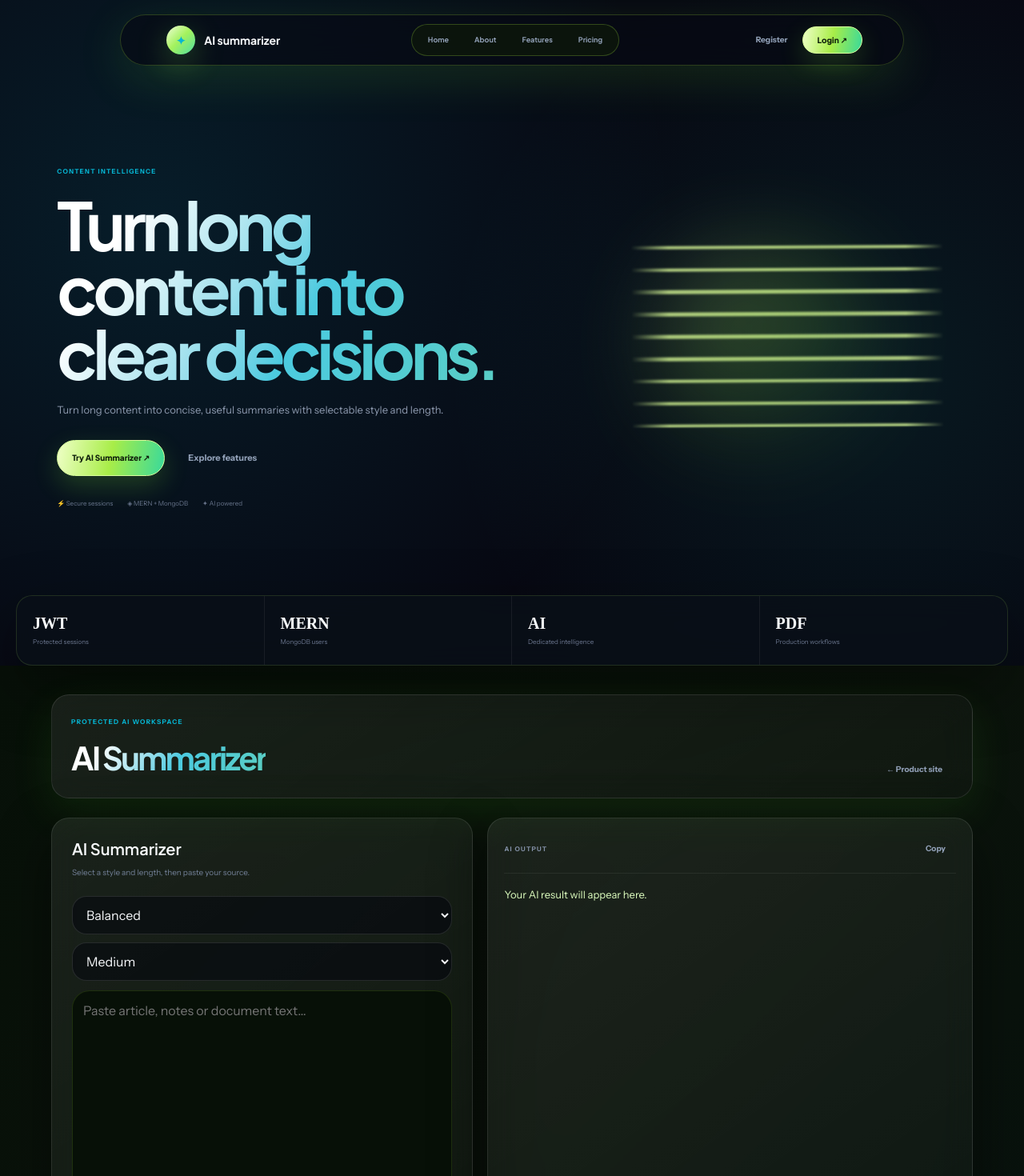
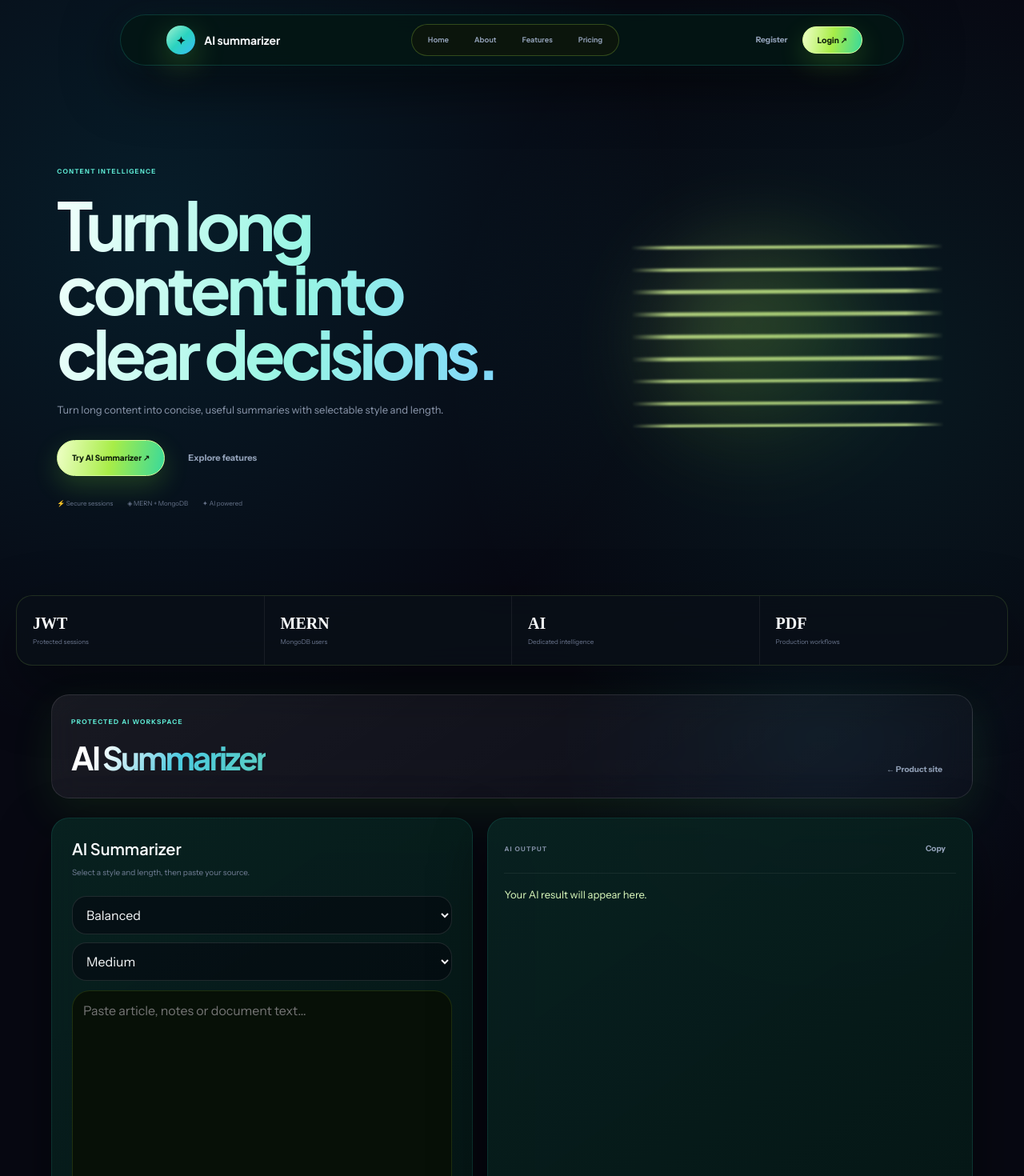
Before and after one commit to Siddharthsingh123456/ai-summarizer, a React (Vite) app: page / in a window 1280 px wide. Shown: the top 1470 px of the page at 80% size. Built offline with nearby package versions, Linux system fonts and the light colour scheme.

Commit message:
style: create signature visual identity for ai-summarizer

```diff
--- a/src/styles.css
+++ b/src/styles.css
@@ -113,3 +113,19 @@ h1{background:linear-gradient(120deg,#fff 15%,color-mix(in srgb,var(--ai-accent)
 @keyframes particles{from{transform:translate3d(0,0,0)}to{transform:translate3d(35px,-70px,0)}}
 @media(max-width:700px){.nav{top:6px;margin:6px 10px;border-radius:15px}.ai-grid{background-size:48px 48px}.orb{filter:blur(70px);opacity:.16}.tool,.result{border-radius:18px!important}.themeToggle{width:36px;height:36px}}
 @media(prefers-reduced-motion:reduce){*,*::before,*::after{animation:none!important;scroll-behavior:auto!important;transition:none!important}.scrollReveal{opacity:1;transform:none}}
+
+
+
+/* SIGNATURE THEME — CLARITY ENGINE / DEEP TEAL + MINT */
+:root{--brand:#2dd4bf;--brand2:#a7f3d0;--hot:#38bdf8}
+body{background:radial-gradient(circle at 12% 12%,#2dd4bf20,transparent 27%),radial-gradient(circle at 88% 25%,#38bdf81a,transparent 25%),linear-gradient(135deg,#031211,#061d1c 56%,#06151d)!important}
+body:before{background:radial-gradient(circle at 18% 20%,#2dd4bf2a,transparent 25%),radial-gradient(circle at 80% 45%,#38bdf821,transparent 28%)!important}
+.nav{background:#041614df!important;border-color:#2dd4bf30!important;box-shadow:0 20px 70px #0009,0 0 35px #2dd4bf10!important}
+.logo span,.footerLogo span{background:linear-gradient(135deg,#a7f3d0,#2dd4bf,#38bdf8)!important;color:#03201c!important}
+.primary{background:linear-gradient(135deg,#a7f3d0,#2dd4bf 55%,#38bdf8)!important;color:#03201c!important;box-shadow:0 14px 40px #2dd4bf2e!important}
+.eyebrow,.featureGrid article span,.pricing article>span{color:#5eead4!important}
+.hero h1{background:linear-gradient(100deg,#f3fffc,#99f6e4 50%,#7dd3fc)!important;-webkit-background-clip:text!important;background-clip:text!important;color:transparent!important}
+.cards article,.featureGrid article,.pricing article,.authCard,.tool,.result{background:linear-gradient(145deg,#092522dc,#051715ec)!important;border-color:#2dd4bf24!important}
+.cards article:hover,.featureGrid article:hover,.pricing article:hover,.tool:hover,.result:hover{border-color:#2dd4bf62!important;box-shadow:0 30px 85px #0009,0 0 42px #2dd4bf15!important}
+.workspace{background:radial-gradient(circle at 80% 10%,#38bdf812,transparent 25%),transparent!important}
+footer.premiumFooter{background:linear-gradient(180deg,#061c1b,#03100f)!important}
```
